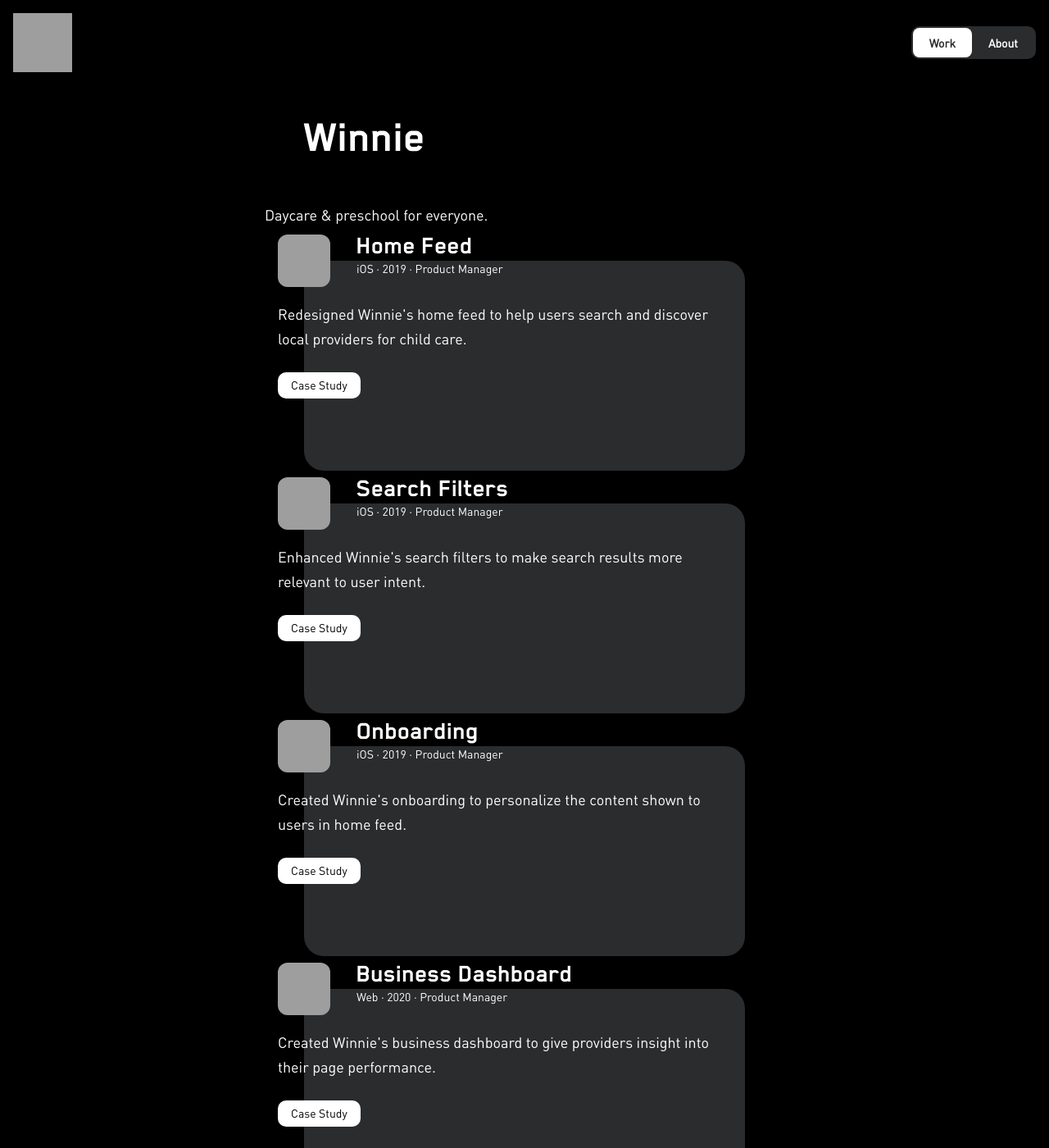
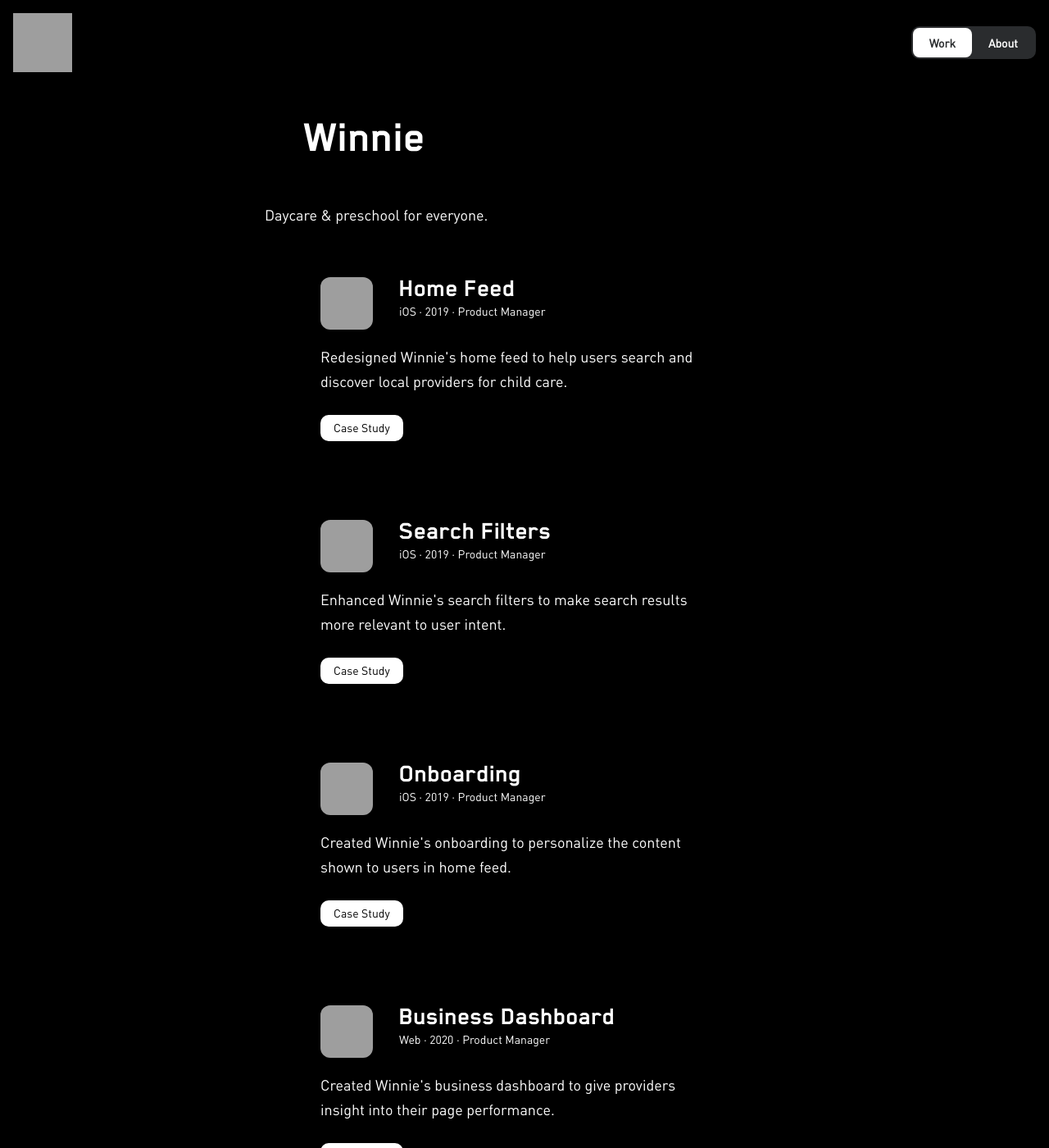
Before and after one commit to jotd/jotd-portfolio, a Jekyll site: the page work/index.html, which Jekyll copies as it is, in a window 1280 px wide and 1400 px high. Shown: the whole window at 82% size. Built offline with Jekyll 4.4.1, drawn with Linux system fonts in a browser that asks for light colours; grey boxes are pictures that could not be loaded.

Commit message:
Update styles.css

```diff
--- a/css/styles.css
+++ b/css/styles.css
@@ -39,10 +39,9 @@
   font-family: "blender_probold";
   color: #ffffff; }
 
-
 .text-subheader-3 {
-  font-family: "DINPro-Bold";
- color: #ffffff;}
+ font-family: "DINPro-Bold";
+ color: #ffffff; }
 
 .tagline-home, .text-subheader-3, .text-subheader-1, .text-body, .text-body-secondary-1, .text-body-secondary-2, .tag-text {
   font-family: "dinregular";
@@ -210,7 +209,7 @@
   text-align: left;
   margin-left: 16px; }
 
-.highlight {
+/* .highlight {
   background-image: -o-linear-gradient(330deg, #5dcfff, #5dcfff);
   background-image: linear-gradient(120deg, #5dcfff, #5dcfff);
   background-repeat: no-repeat;
@@ -232,7 +231,7 @@
 
 ::-moz-selection {
   background: #2a2c2e;
-  color: #fff; }
+  color: #fff; } */
 
 @-webkit-keyframes popIn {
   0% {
@@ -488,6 +487,7 @@
         -ms-flex-direction: column;
             flex-direction: column; } }
 
+/* Case Study Project – Card Bg */
 .work-container {
   position: relative;
   height: 256px;
@@ -495,7 +495,8 @@
   margin-left: 16px;
   margin-right: 16px;
   border-radius: 24px;
-  background-color: #2a2c2e; }
+  background-color: #000000; }
+  opacity: .8;
 
 @media screen and (max-width: 767px) {
   .work-container {
@@ -507,7 +508,9 @@
             animation: popIn ease 1.2s;
     background-color: #2a2c2e; } }
 
-/* .work-description {
+
+/* Case Study Project – Left Align Text Inside Cards */
+.work-description {
   position: absolute;
   left: 0%;
   top: 0%;
@@ -532,8 +535,10 @@
     -webkit-box-pack: justify;
     -webkit-justify-content: space-between;
         -ms-flex-pack: justify;
-            justify-content: space-between; } } */
+            justify-content: space-between; } }
 
+
+/* Case Study Project – Logo  */
 .work-logo {
   width: 64px;
   height: 64px;
@@ -548,9 +553,10 @@
     margin-left: -32px;
     margin-top: -32px;
     border-radius: 16px; } }
+/* -------------------------------------- */
+
 
 /* Case Study Project – Title  */
-
 .title {
   font-family: "blender_probold";
   color: #ffffff;
@@ -570,9 +576,10 @@
     margin-left: 40px;
     margin-bottom: -12px;
     width: 100%; } }
+/* -------------------------------------- */
+
 
 /* Case Study Project – Metadata  */
-
 .work-metadata {
   font-family: "dinregular";
   font-weight: 400;
@@ -590,8 +597,10 @@
     margin-left: 40px;
     margin-bottom: -32px;
     width: 100%; } }
+/* -------------------------------------- */
 
-/* Case Study – Description  */
+
+/* Case Study Project – Description */
 .blurb {
   position: relative;
   font-family: "dinregular";
@@ -618,10 +627,10 @@
     margin-bottom: 32px;
     width: 100%;
     margin-right: 5%; } }
+/* -------------------------------------- */
 
 
-
-/* Case Study */
+/* Case Study Project – Read More Button */
 .tag {
   padding: 4px 16px 4px 16px;
   background: #ffffff;
```
